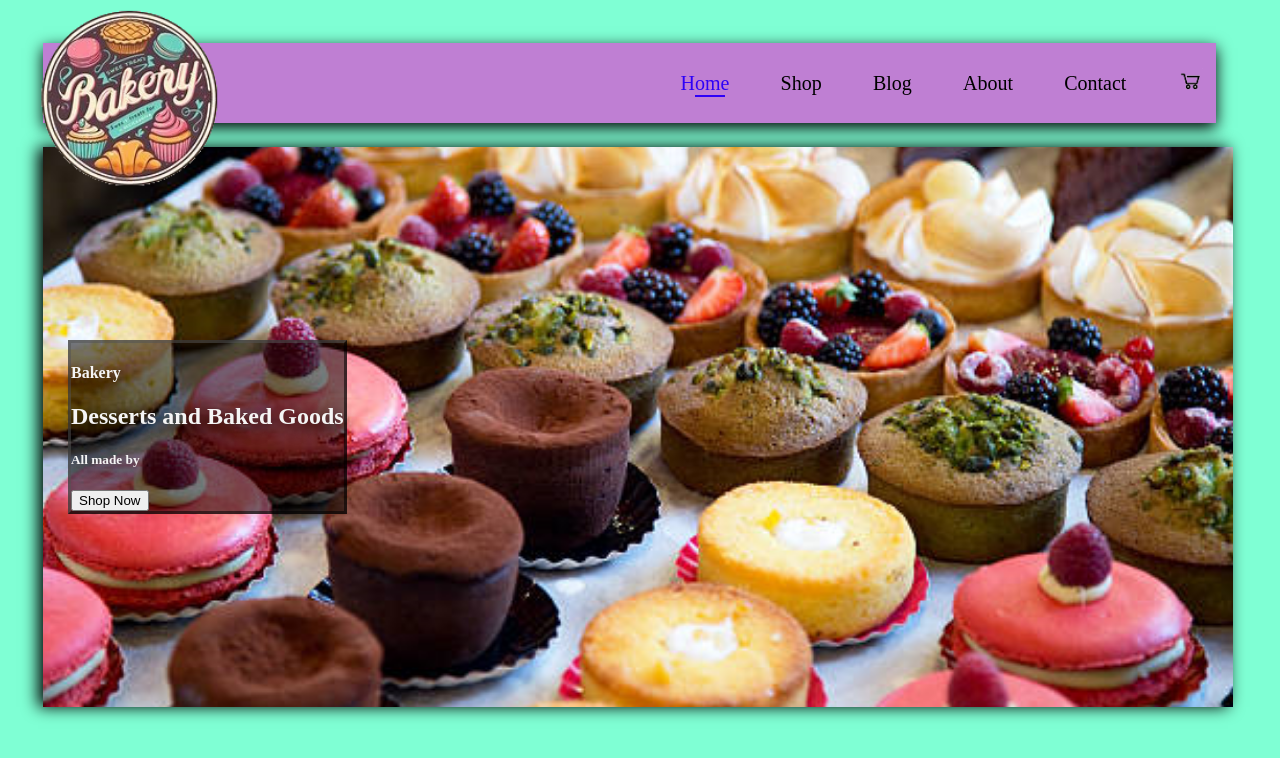
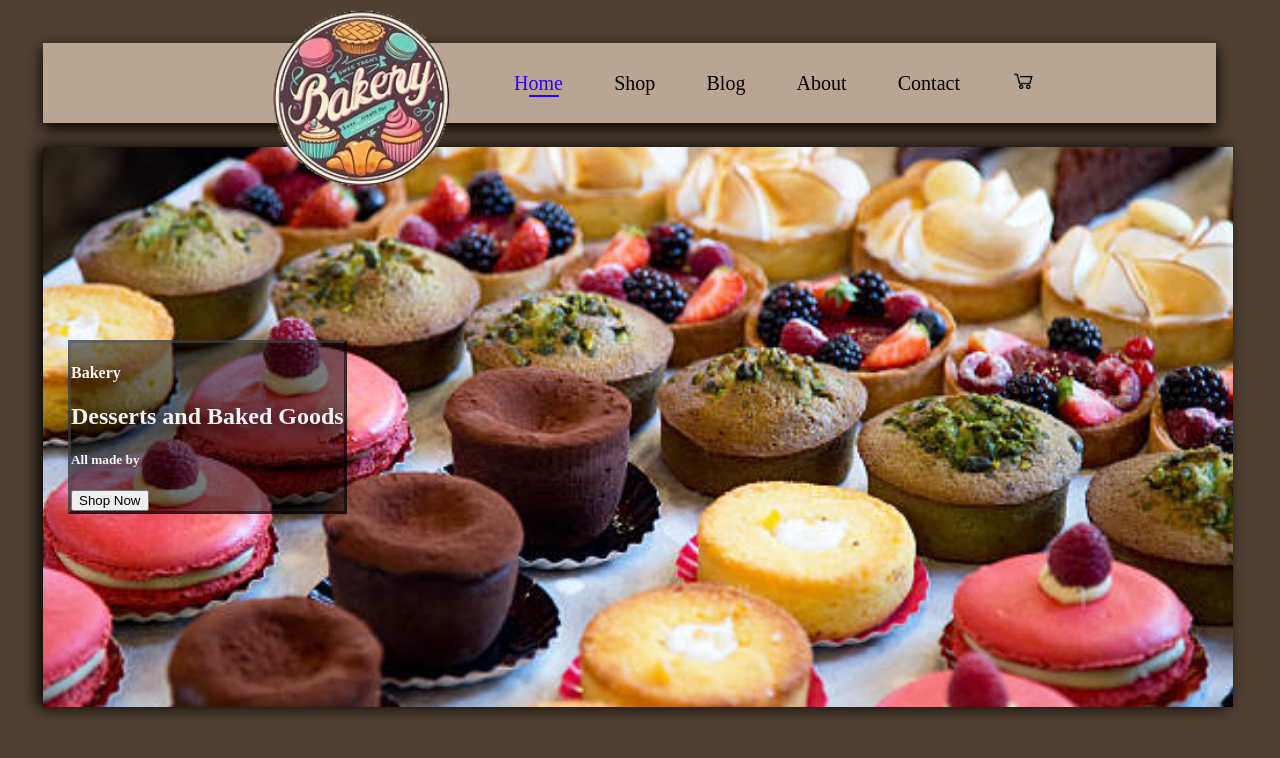
Before and after one commit to CamdenThompson/CT.github.io, a plain HTML site: page index.html in a window 1280 px wide. Drawn offline with Linux system fonts and the light colour scheme.

Commit message:
Color Changes and Other Testing

```diff
--- a/app.css
+++ b/app.css
@@ -1,12 +1,12 @@
 html {
-    background-color: aquamarine;
+    background-color: #4f4032;
 }
 
 #header {
     display: flex;
     align-items: center;
     justify-content: center;
-    background-color: rgba(255, 0, 212, 0.5);
+    background-color: #baa593;
     box-shadow: 0 5px 15px rgba(0, 0, 0, 5);
     width: 98.25%;
     height: 10vh;
@@ -16,7 +16,7 @@ html {
     position: relative;
     z-index: 10;
     transform: translateY(2vh);
-    padding-right: 30vw;
+
 }
 
 #navbar {
@@ -101,7 +101,7 @@ html {
     display: flex;
     align-items: center;
     justify-content: center;
-    background-color: rgba(0, 183, 255, 0.5);
+    background-color: #9a7c62;
     box-shadow: 0 5px 15px rgba(0, 0, 0, 5);
     width: 98.25%;
     height: 10vh;
--- a/index.html
+++ b/index.html
@@ -14,13 +14,15 @@
 <div class="main">
 
     <section id="header">
-        <a href="#">
-            <img src="images/bakery2.png" class="logo" height="200">
-        </a>
 
         <div>
 
             <ul id="navbar">
+                <li>
+                    <a href="#">
+                        <img src="images/bakery2.png" class="logo" height="200">
+                    </a>
+                </li>
 
                 <li>
                     <a class="active" href="index.html">
```
